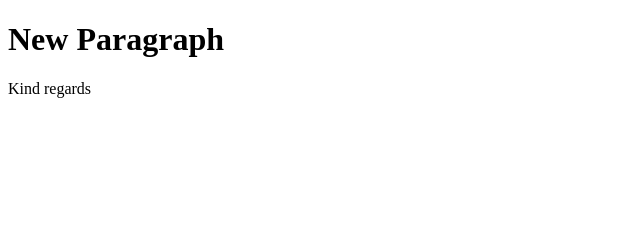
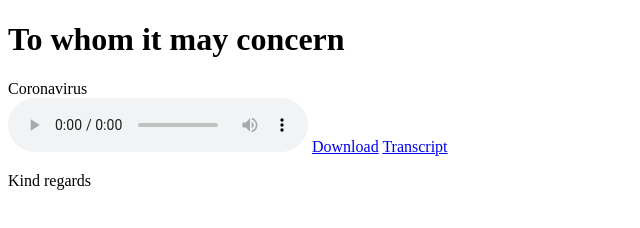
Before and after one commit to nerdsoc/nerdsoc.github.io, a plain HTML site: page index.html in a window 1280 px wide. Shown: the whole page, without its empty margins (0-640 px from the left). Drawn offline with Linux system fonts and the light colour scheme.

Commit message:
audio template

```diff
--- a/index.html
+++ b/index.html
@@ -7,7 +7,15 @@
     <meta name="viewport" content="width=device-width, initial-scale=1.0">
   </head>
   <body>
-    <h1>New Paragraph</h1>
+    <h1>To whom it may concern </h1>
+    Coronavirus<br>
+    <audio controls>
+      <source src="horse.mp3" type="audio/mpeg">
+      Your browser does not support the audio element.
+    </audio>
+    <a href="audioFile">Download</a> <a href="transcriptFile">Transcript</a>
+
+
     <p>Kind regards</p>
   </body>
 </html>
```
